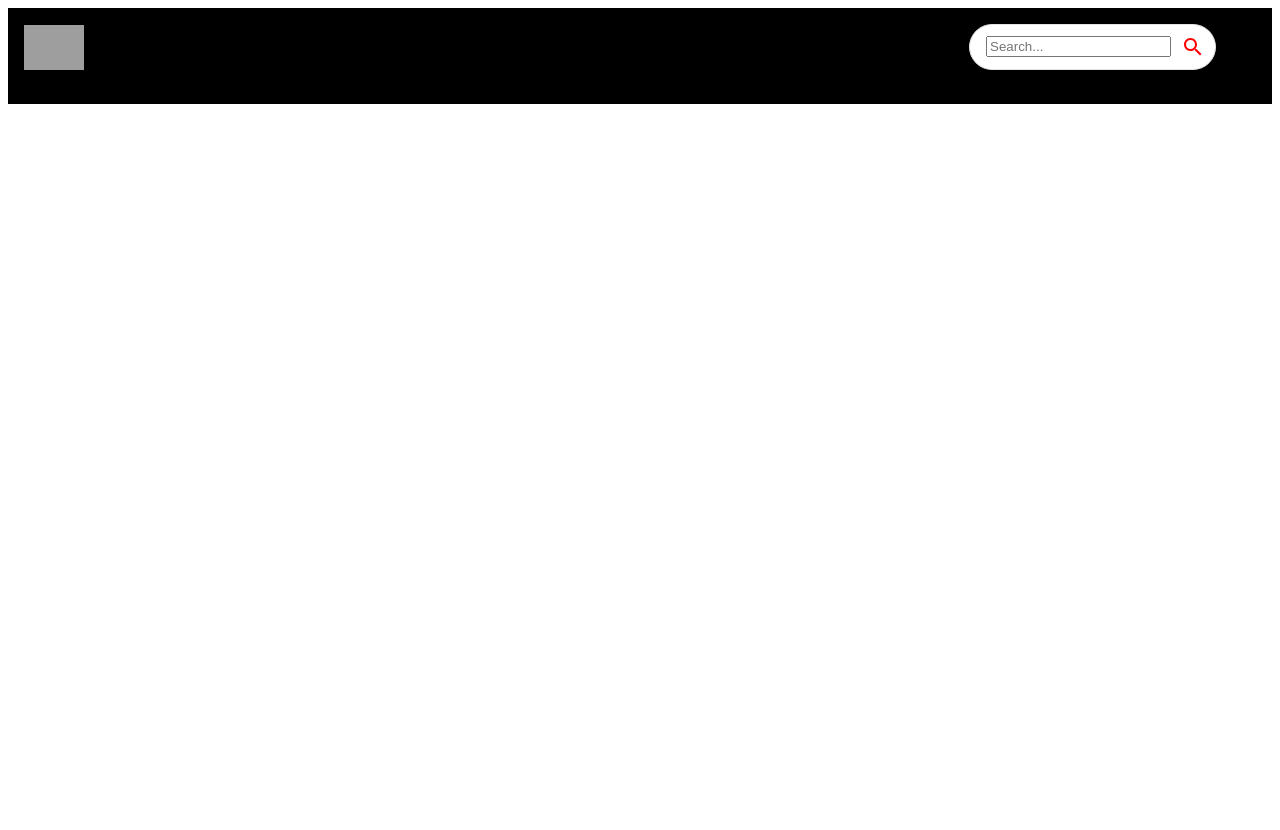
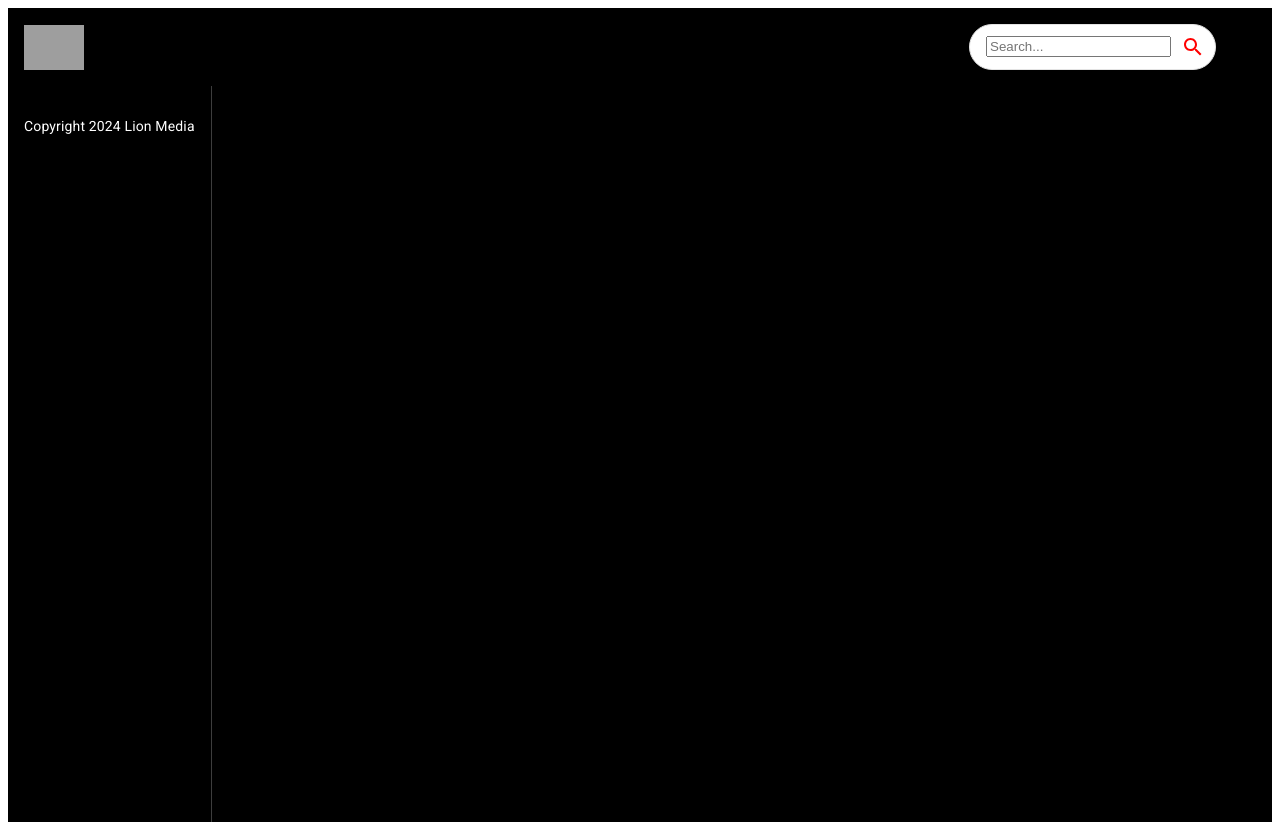
Before and after one commit to 7aslan/youtube-clone, a React (Vite) app: page / in a window 1280 px wide. Before the commit the page ends 800 px from the top, so only its background shows below. Built offline with nearby package versions, Linux system fonts and the light colour scheme; grey boxes are pictures that could not be loaded.

Commit message:
add: basic structure of Feed.jsx

```diff
--- a/src/components/Feed.jsx
+++ b/src/components/Feed.jsx
@@ -1,9 +1,27 @@
-import React from 'react'
+import React from "react";
+import { Box, Stack, Typography } from "@mui/material";
 
 const Feed = () => {
   return (
-    <div>Feed</div>
-  )
-}
+    <Stack sx={{ flexDirection: { sx: "column", md: "row" } }}>
+      <Box
+        sx={{
+          height: { sx: "auto", md: "92vh" },
+          borderRight: "1px solid #3d3d3d",
+          px: { sx: 0, md: 2 },
+        }}
+      >
+        SideBar
+        <Typography
+          className="copyright"
+          variant="body2"
+          sx={{ mt: 1.5, color: "#fff" }}
+        >
+          Copyright 2024 Lion Media
+        </Typography>
+      </Box>
+    </Stack>
+  );
+};
 
-export default Feed
+export default Feed;
```
